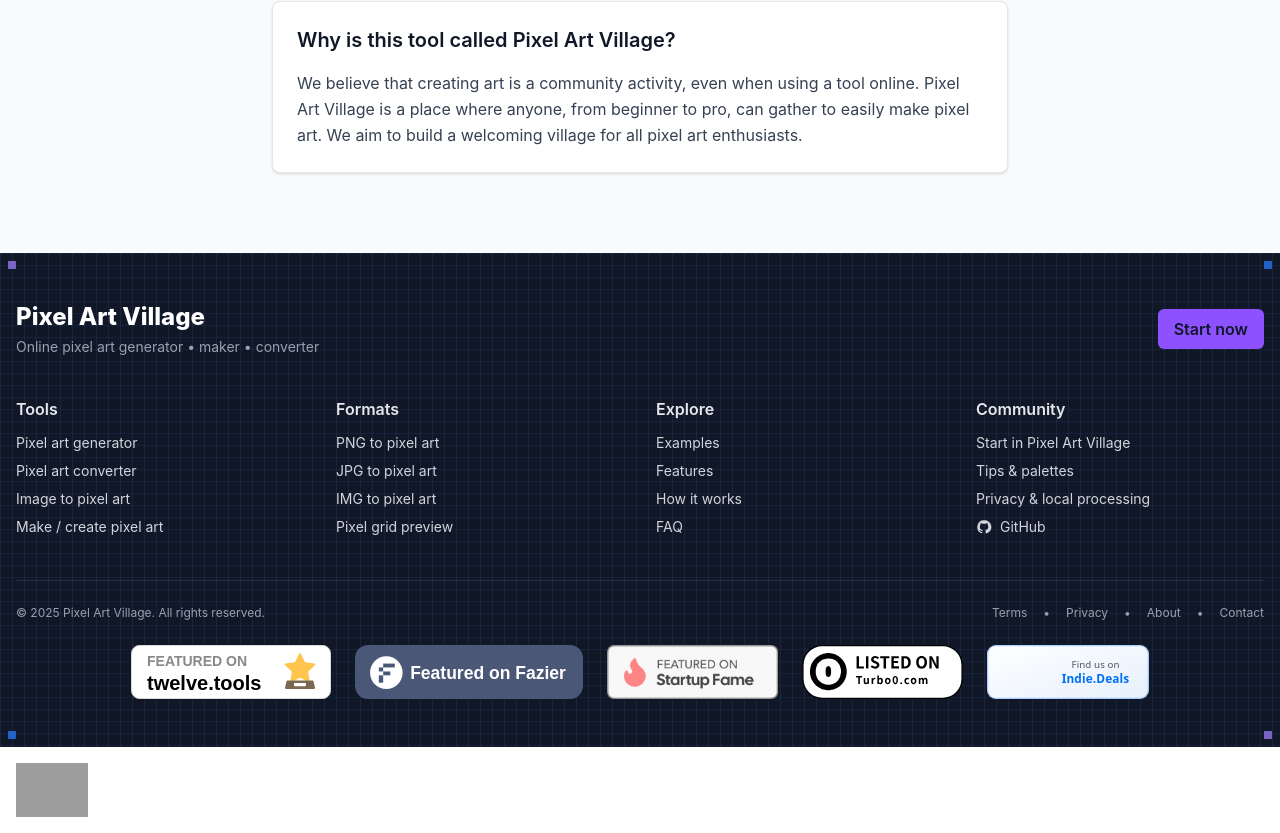
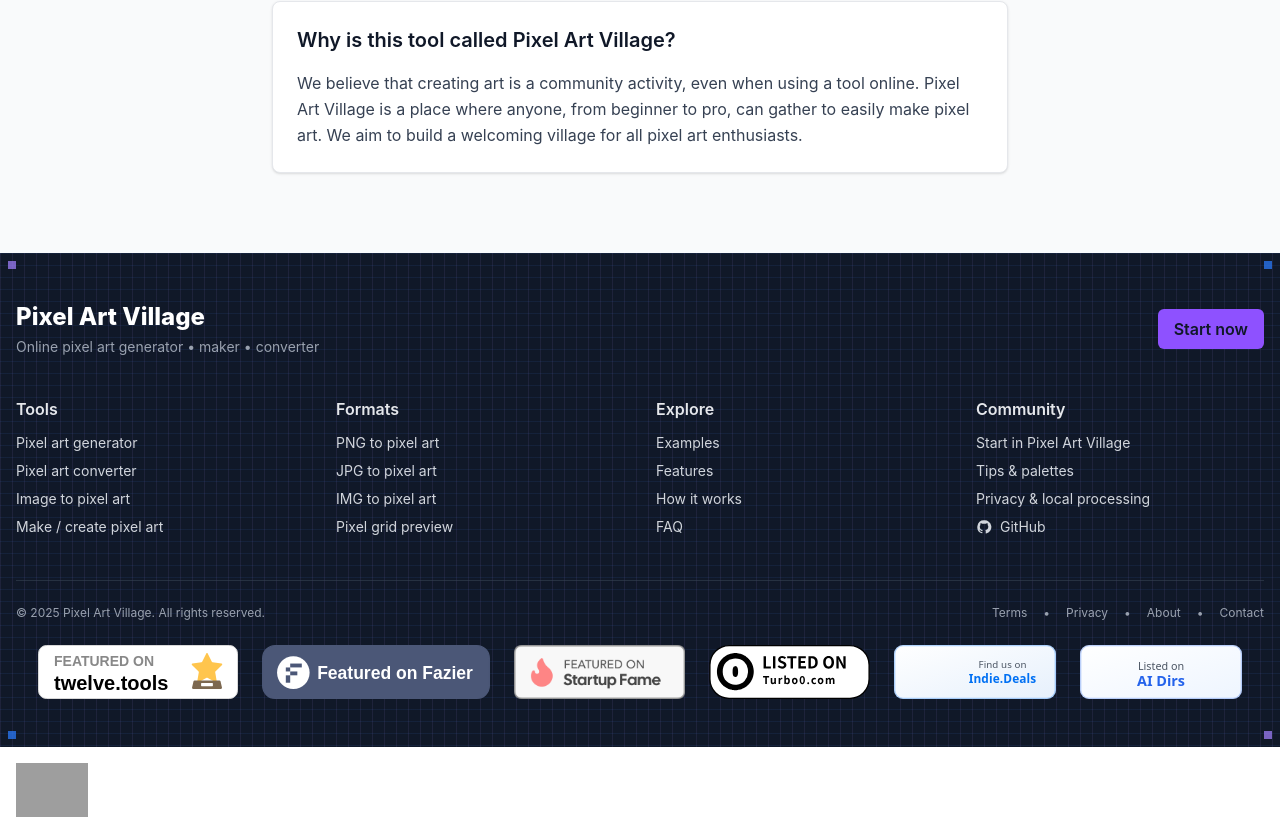
Before and after one commit to elng12/pixelartvillage.org, a React (Vite) app: page / in a window 1280 px wide. Shown: the part 4744-5577 px from the top of the page. Built offline with nearby package versions, Linux system fonts and the light colour scheme; grey boxes are pictures that could not be loaded.

Commit message:
feat(footer): add AI Dirs backlink badge and static verification page

```diff
--- /dev/null
+++ b/public/ai-dirs.html
@@ -0,0 +1,29 @@
+<!doctype html>
+<html lang="en">
+  <head>
+    <meta charset="UTF-8" />
+    <title>AI Dirs Backlink Verification</title>
+    <meta name="robots" content="noindex,follow" />
+    <meta name="viewport" content="width=device-width, initial-scale=1.0" />
+    <style>
+      body { font-family: system-ui, -apple-system, Segoe UI, Roboto, Helvetica, Arial, sans-serif; padding: 32px; line-height: 1.6; }
+      .card { max-width: 720px; margin: 0 auto; border: 1px solid #e5e7eb; border-radius: 12px; padding: 24px; }
+      .badge { display: inline-block; padding: 10px 14px; border: 1px solid #e5e7eb; border-radius: 8px; background: #fff; }
+      a { color: #2563eb; text-decoration: none; }
+      a:hover { text-decoration: underline; }
+      .note { color: #6b7280; font-size: 14px; margin-top: 16px; }
+    </style>
+  </head>
+  <body>
+    <div class="card">
+      <h1>AI Dirs Backlink Verification</h1>
+      <p>This page exposes a static backlink that can be detected without JavaScript.</p>
+      <p class="badge">
+        <a href="https://backlinkdirs.com" target="_blank" rel="noopener noreferrer nofollow">
+          Listed on AI Dirs
+        </a>
+      </p>
+      <p class="note">If you are a crawler: the anchor above is the backlink you are looking for.</p>
+    </div>
+  </body>
+</html>
--- a/src/components/Footer.jsx
+++ b/src/components/Footer.jsx
@@ -135,6 +135,15 @@ function Footer() {
                 className="inline-block h-[54px] w-auto object-contain"
               />
             </a>
+            <a href="https://backlinkdirs.com" target="_blank" rel="noopener noreferrer" className="w-1/2 md:w-auto flex justify-center">
+              <img
+                src="/ai-dirs-badge.svg"
+                alt="Listed on AI Dirs"
+                width="180"
+                height="54"
+                className="inline-block h-[54px] w-auto object-contain"
+              />
+            </a>
           </div>
         </div>
       </div>
```
Also changed, not shown: public/ai-dirs-badge.svg (added).
